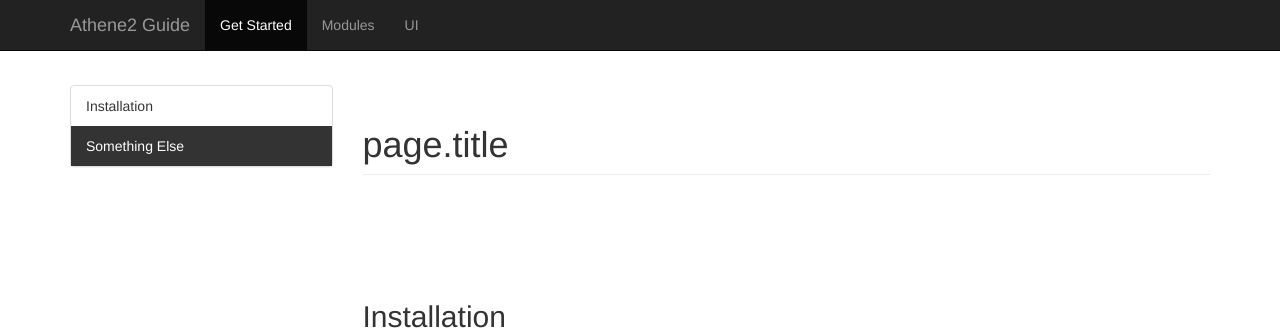
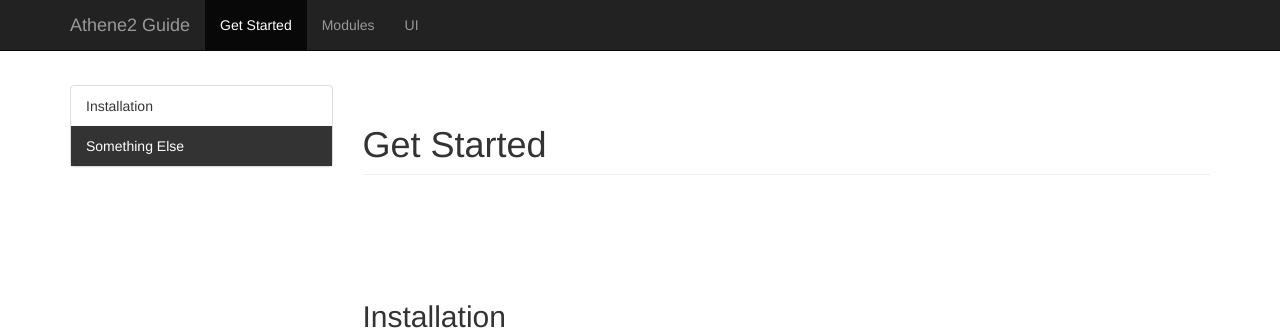
Before and after one commit to serlo-org/athene2-guide, a Jekyll site: the page built from get-started/index.html, in a window 1280 px wide and 958 px high. Shown: the top 330 px of the window. Built offline with Jekyll 4.4.1, drawn with Linux system fonts in a browser that asks for light colours; nearby versions of some CDN libraries; Markdown is read by kramdown in place of the engine named in the settings.

Commit message:
render title..

```diff
--- a/get-started/index.html
+++ b/get-started/index.html
@@ -6,6 +6,6 @@ group: 'getstarted'
 mainNavWeight: 1
 ---
 
-<h1 id="get-started" class="page-header">page.title</h1>
+<h1 id="{{ page.anchor }}" class="page-header">{{ page.title }}</h1>
 
 {% include one-page-content.html %}
--- a/modules/index.html
+++ b/modules/index.html
@@ -6,6 +6,6 @@ group: 'modules'
 mainNavWeight: 2
 ---
 
-<h1 id="get-started" class="page-header">page.title</h1>
+<h1 id="{{ page.anchor }}" class="page-header">{{ page.title }}</h1>
 
 {% include one-page-content.html %}
--- a/ui/index.html
+++ b/ui/index.html
@@ -6,6 +6,6 @@ group: 'ui'
 mainNavWeight: 3
 ---
 
-<h1 id="get-started" class="page-header">page.title</h1>
+<h1 id="{{ page.anchor }}" class="page-header">{{ page.title }}</h1>
 
 {% include one-page-content.html %}
```
